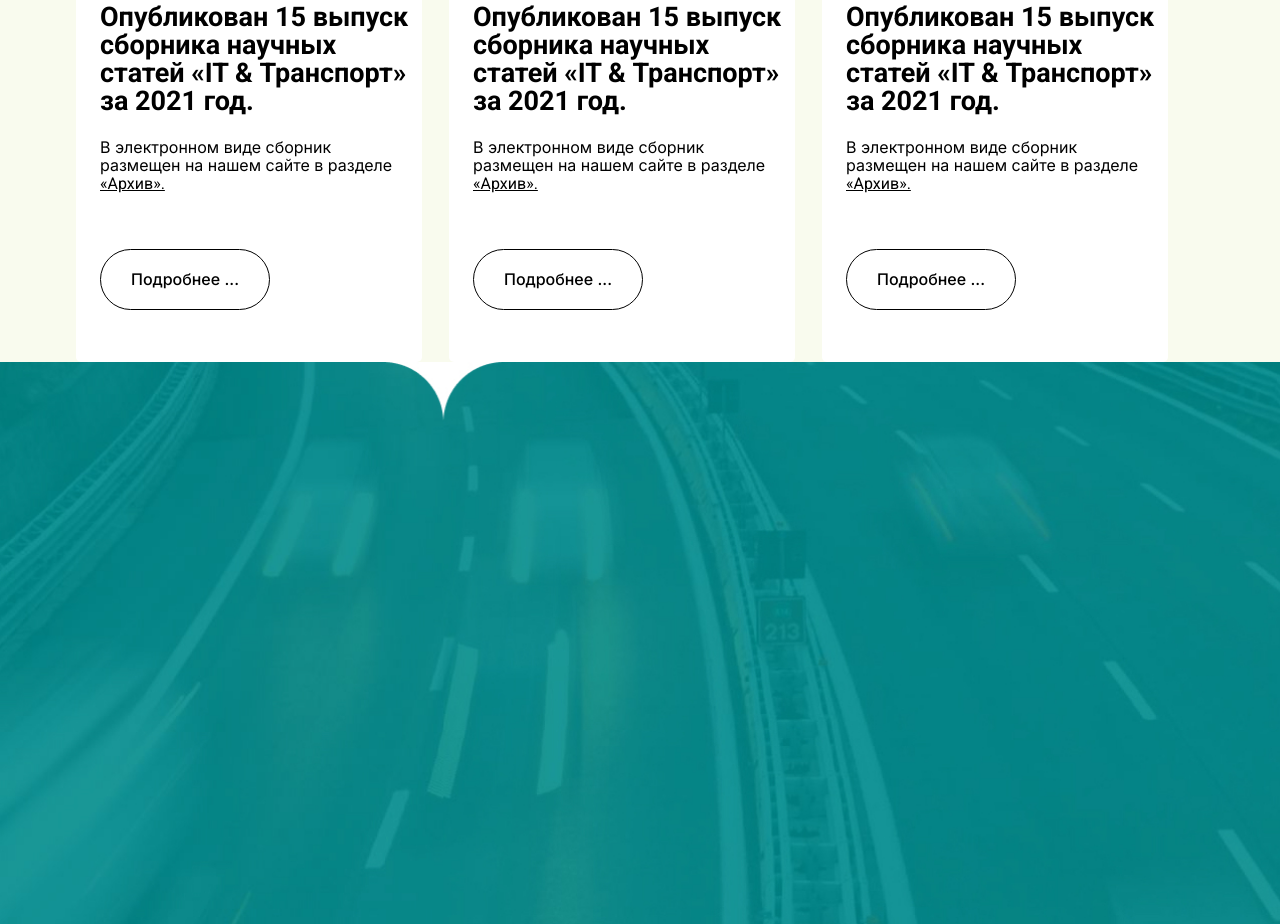
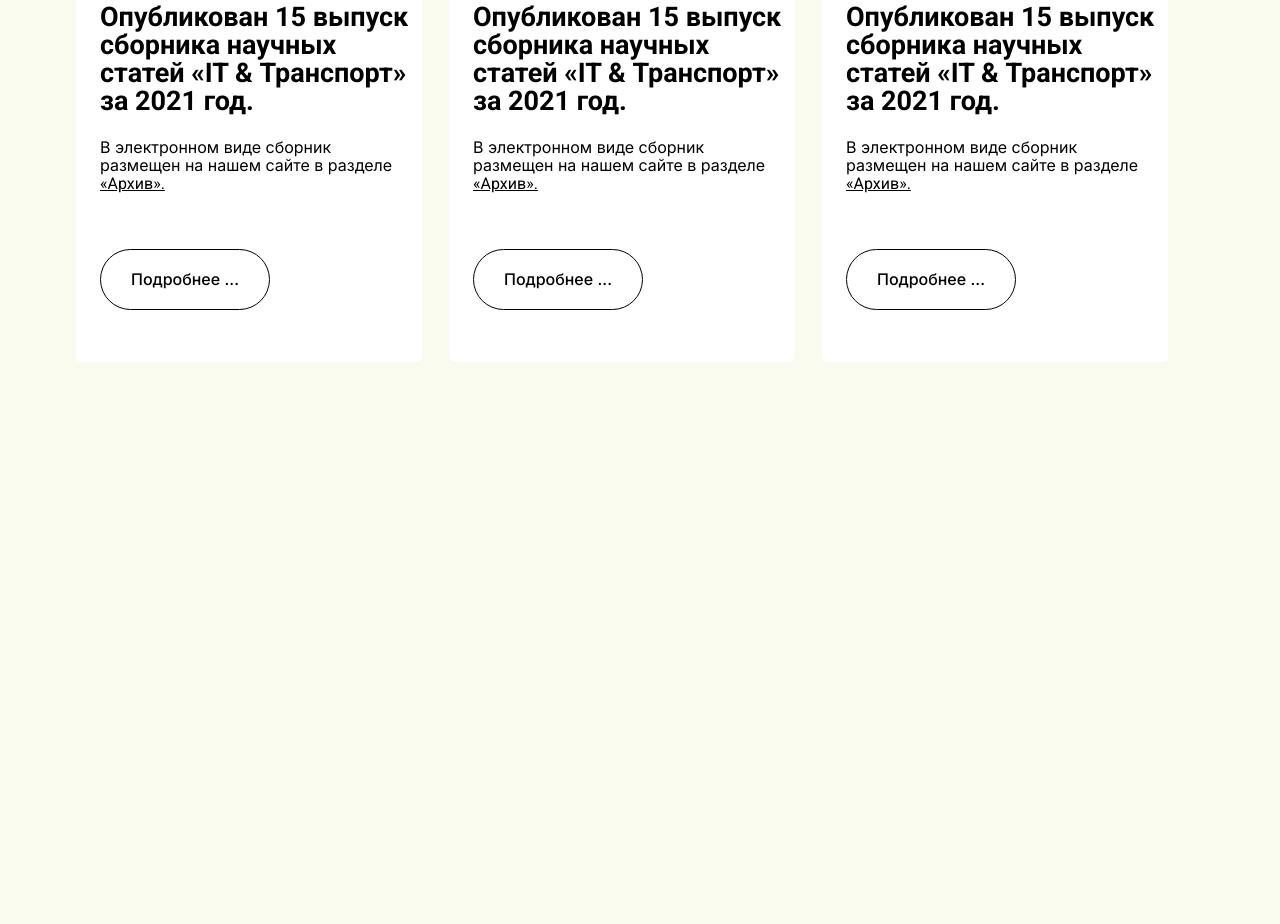
Before and after one commit to DimanRud/ItTransport, a plain HTML site: page index.html in a window 1280 px wide. Shown: the part 1957-2881 px from the top of the page. After the commit the page ends 2387 px from the top, so only its background shows below. Drawn offline with nearby package versions, Linux system fonts and the light colour scheme.

Commit message:
new app transport

```diff
--- a/style/css/blocks/footer.scss
+++ b/style/css/blocks/footer.scss
@@ -1,7 +1,3 @@
-.footer__wrap {
-  background-image: url('/img/merge_from_ofoct.jpg');
-  background-repeat: no-repeat;
-  background-size: cover;
-  height: 562px;
-  width: 100%;
+.footer {
+  margin-top: 68px;
 }
```
Also changed, not shown: style/css/main.css.
